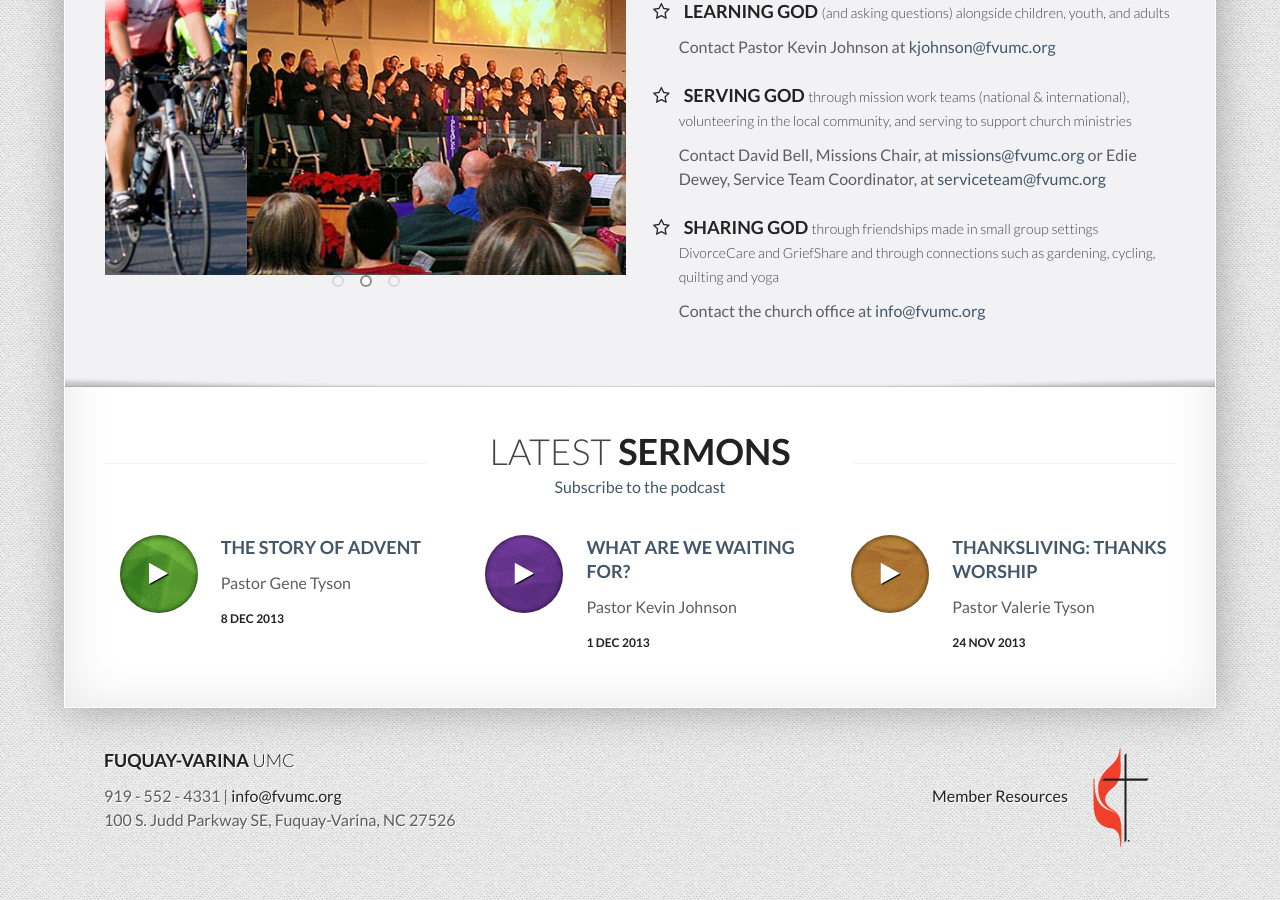
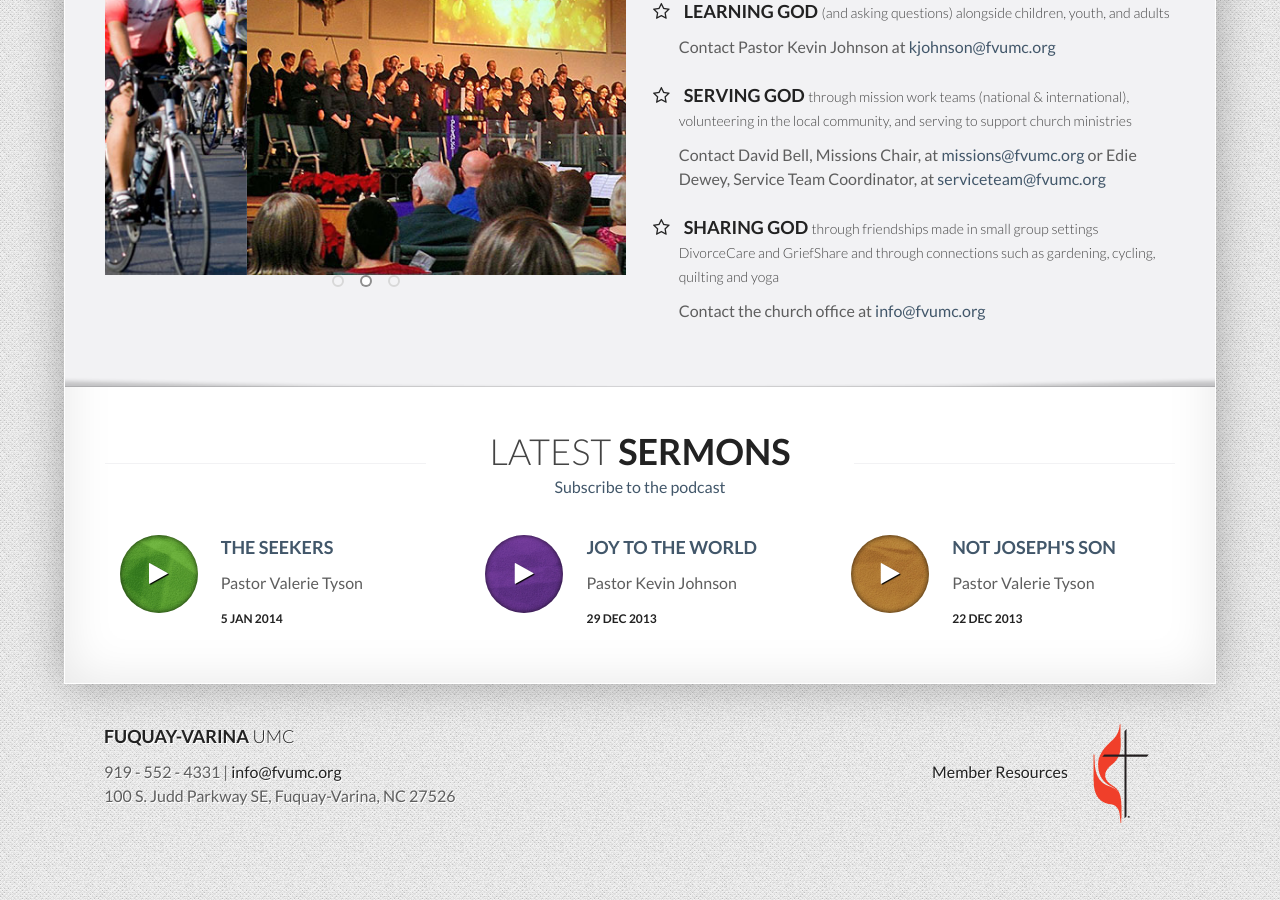
Before and after one commit to fvumc/fvumc.github.io, a Jekyll site: the page built from index.html, in a window 1280 px wide and 900 px high, scrolled down 2920 px. Built offline with Jekyll 4.4.1, drawn with Linux system fonts in a browser that asks for light colours; Markdown is read by kramdown in place of the engine named in the settings.

Commit message:
Updated Podcasts

```diff
--- a/index.html
+++ b/index.html
@@ -242,7 +242,7 @@ title: Fuquay-Varina United Methodist Church
               <div class="row-fluid">
                 <div class="span4">
                   <div class="round-box box-small">
-                    <a class="box-inner" href="http://audio.fvumc.org/12_08_2013-The_Story_Of_Advent.mp3">
+                    <a class="box-inner" href="http://audio.fvumc.org/01_05_2014_The_Seekers.mp3">
                       <img alt="some image" class="img-circle" src="images/Color-Block-Lime.jpg">
                       <i class='icon-play'></i>
                     </a>
@@ -250,15 +250,15 @@ title: Fuquay-Varina United Methodist Church
                 </div>
                 <div class="span8">
                   <h3>
-                    <a href="http://audio.fvumc.org/12_08_2013-The_Story_Of_Advent.mp3">
-                      The Story of Advent
+                    <a href="http://audio.fvumc.org/01_05_2014_The_Seekers.mp3">
+                      The Seekers
                     </a>
                   </h3>
                   <p>
-                    Pastor Gene Tyson
+                    Pastor Valerie Tyson
                   </p>
                     <h5>
-                    8 Dec 2013
+                    5 Jan 2014
                   </h5>
                 </div>
               </div>
@@ -269,7 +269,7 @@ title: Fuquay-Varina United Methodist Church
               <div class="row-fluid">
                 <div class="span4">
                   <div class="round-box box-small">
-                    <a class="box-inner" href="http://audio.fvumc.org/12-01-2013-What_Are_We_Waiting_For.mp3">
+                    <a class="box-inner" href="http://audio.fvumc.org/12_29_2013_Joy_To_The_World.mp3">
                       <img alt="some image" class="img-circle" src="images/Color-Block-Purple.jpg">
                       <i class='icon-play'></i>
                     </a>
@@ -277,15 +277,15 @@ title: Fuquay-Varina United Methodist Church
                 </div>
                 <div class="span8">
                   <h3>
-                    <a href="http://audio.fvumc.org/12-01-2013-What_Are_We_Waiting_For.mp3">
-                      What Are We Waiting For?
+                    <a href="http://audio.fvumc.org/12_29_2013_Joy_To_The_World.mp3">
+                      Joy To The World
                     </a>
                   </h3>
                   <p>
                     Pastor Kevin Johnson
                   </p>
                     <h5>
-                    1 Dec 2013
+                    29 Dec 2013
                   </h5>
                 </div>
               </div>
@@ -295,7 +295,7 @@ title: Fuquay-Varina United Methodist Church
               <div class="row-fluid">
                 <div class="span4">
                   <div class="round-box box-small">
-                    <a class="box-inner" href="http://audio.fvumc.org/11-24-2013-Thanksliving_Thanks_Worship.mp3">
+                    <a class="box-inner" href="http://audio.fvumc.org/12_22_2013-Not_Josephs_Son.mp3">
                       <img alt="some image" class="img-circle" src="images/Color-Block-Orange.jpg">
                       <i class='icon-play'></i>
                     </a>
@@ -303,15 +303,15 @@ title: Fuquay-Varina United Methodist Church
                 </div>
                 <div class="span8">
                   <h3>
-                    <a href="http://audio.fvumc.org/11-24-2013-Thanksliving_Thanks_Worship.mp3">
-                       Thanksliving: Thanks Worship
+                    <a href="http://audio.fvumc.org/12_22_2013-Not_Josephs_Son.mp3">
+                       Not Joseph's Son
                     </a>
                   </h3>
                   <p>
                     Pastor Valerie Tyson
                   </p>
                     <h5>
-                    24 Nov 2013
+                    22 Dec 2013
                   </h5>
                 </div>
               </div>
```
